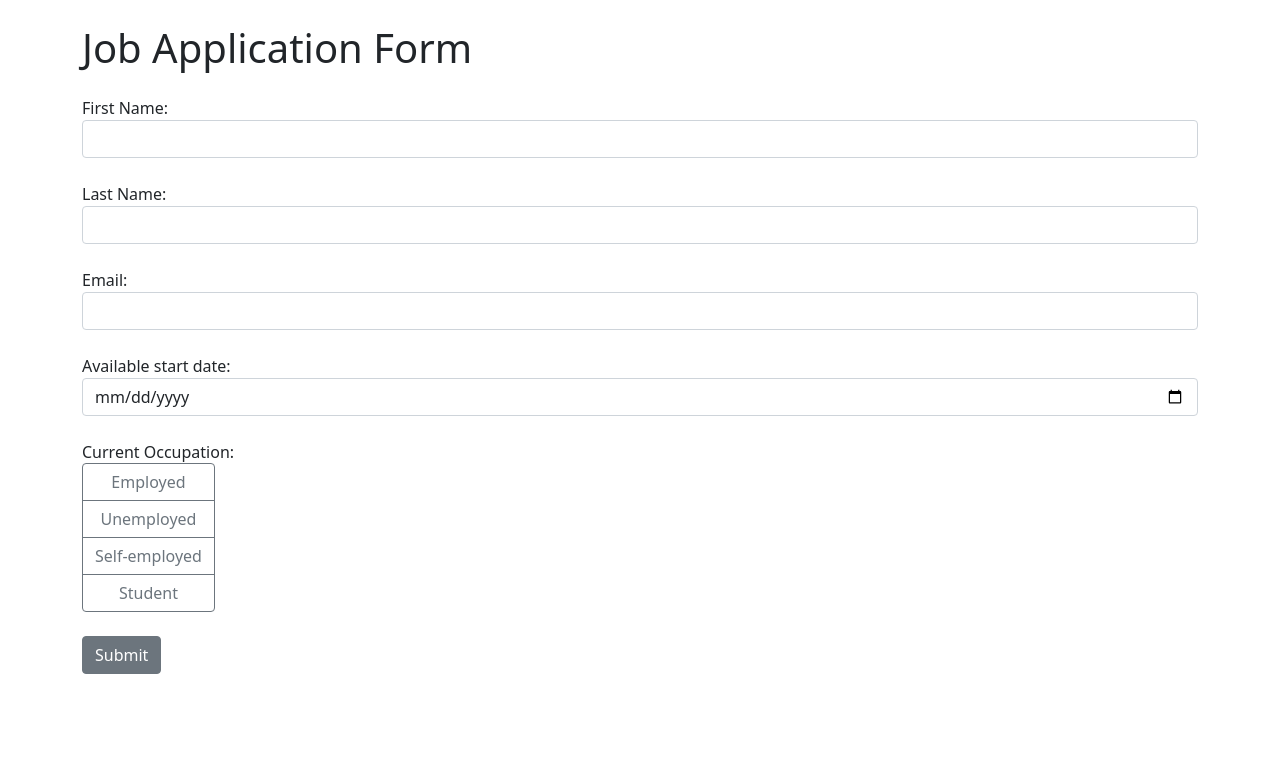
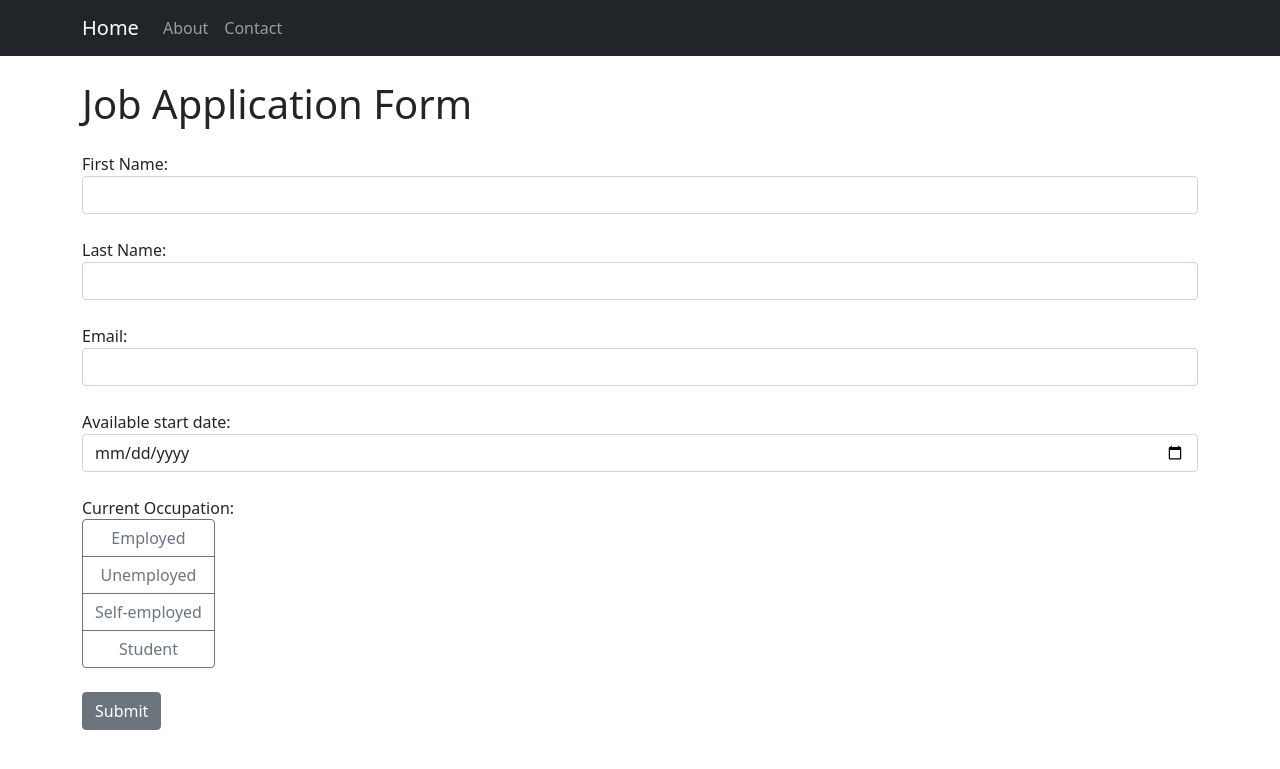
Before and after one commit to renganomics/django-job-application-form, a Django app: page / in a window 1280 px wide. Shown: the top 769 px of the page. Run offline with Django 5.2, Linux system fonts and the light colour scheme.

Commit message:
Created navigation bar with about and contact links

```diff
--- a/job_application/templates/base.html
+++ b/job_application/templates/base.html
@@ -6,6 +6,24 @@
         <link rel="stylesheet" href="https://cdn.jsdelivr.net/npm/bootstrap@5.1.3/dist/css/bootstrap.min.css">
     </head>
     <body>
+        <nav class="navbar navbar-expand-lg navbar-dark bg-dark">
+          <div class="container">
+            <a class="navbar-brand" href="{% url 'index' %}">Home</a>
+            <button class="navbar-toggler" type="button" data-bs-toggle="collapse" data-bs-target="#navbarNav" aria-controls="navbarNav" aria-expanded="false" aria-label="Toggle navigation">
+              <span class="navbar-toggler-icon"></span>
+            </button>
+            <div class="collapse navbar-collapse" id="navbarNav">
+              <ul class="navbar-nav">
+                <li class="nav-item {% if request.path == '/about/' %}active{% endif %}">
+                  <a class="nav-link" href="{% url 'about' %}">About</a>
+                </li>
+                <li class="nav-item {% if request.path == '/contact/' %}active{% endif %}">
+                  <a class="nav-link" href="{% url 'contact' %}">Contact</a>
+                </li>
+              </ul>
+            </div>
+          </div>
+        </nav>
         <div class="container">
             {% block content %}
             {% endblock %}
--- a/job_application/templates/about.html
+++ b/job_application/templates/contact.html
@@ -1,6 +1,6 @@
 {% extends 'base.html' %}
 {% block content %}
 
-<h1 class="mt-4 mb-4">About Us</h1>
+<h1 class="mt-4 mb-4">Contact Me</h1>
 
 {% endblock %}
--- a/job_application/urls.py
+++ b/job_application/urls.py
@@ -3,5 +3,6 @@ from . import views
 
 urlpatterns = [
     path('', views.index, name='index'),
-    path('about/', views.about, name='about')
+    path('about/', views.about, name='about'),
+    path('contact/', views.contact, name='contact' )
 ]
--- a/job_application/views.py
+++ b/job_application/views.py
@@ -31,3 +31,6 @@ def index(request):
 
 def about(request):
     return render(request, "about.html")
+
+def contact(request):
+    return render(request, "contact.html")
```
